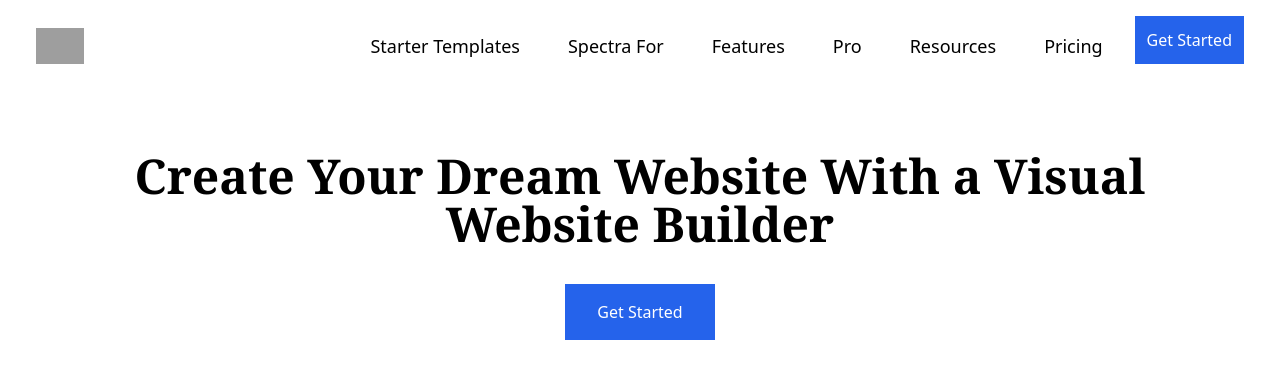
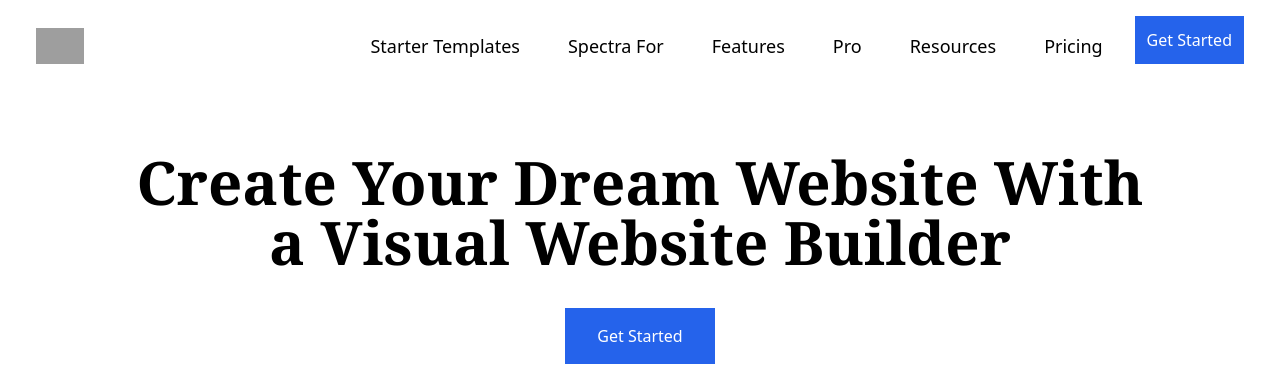
Before and after one commit to yash-tingre-10/Spectra-Clone, a React (Create React App) app in the folder spectra/: page / in a window 1280 px wide. Shown: the top 366 px of the page. Built offline with nearby package versions, Linux system fonts and the light colour scheme; grey boxes are pictures that could not be loaded.

Commit message:
Increased font size

```diff
--- a/spectra/src/Components/Banner.jsx
+++ b/spectra/src/Components/Banner.jsx
@@ -5,7 +5,7 @@ const bannerIMG = "https://cdn.shortpixel.ai/spai/w_1536+q_lossless+ret_img+to_w
 const Banner = () => {
   return (
     <div className="text-center py-10 mx-20">
-      <h1 className="text-2xl md:text-5xl font-semibold mb-4 font-serif text-center max-w-screen-lg mx-auto">
+      <h1 className="text-2xl md:text-6xl font-semibold mb-4 font-serif text-center max-w-screen-lg mx-auto">
         Create Your Dream Website With a Visual Website Builder
       </h1>
 
```
